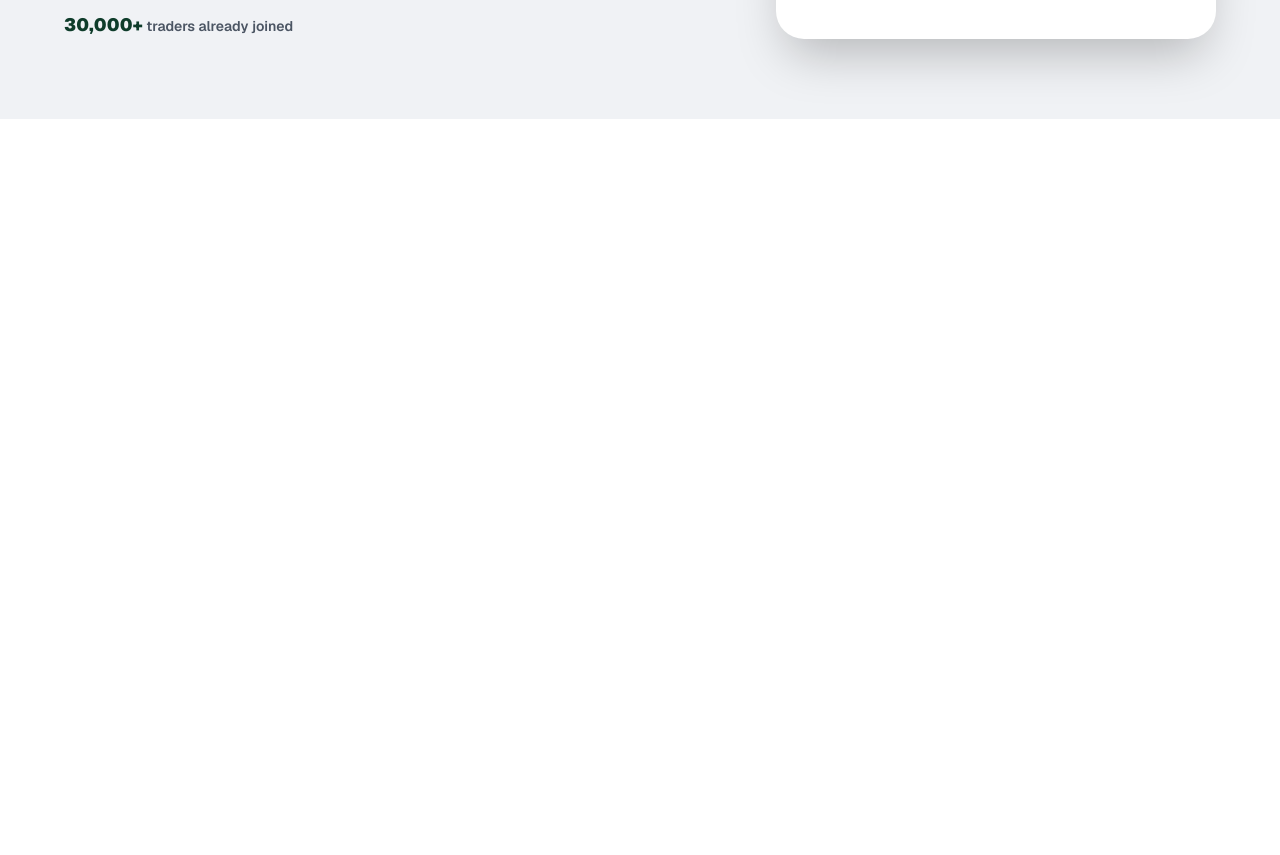
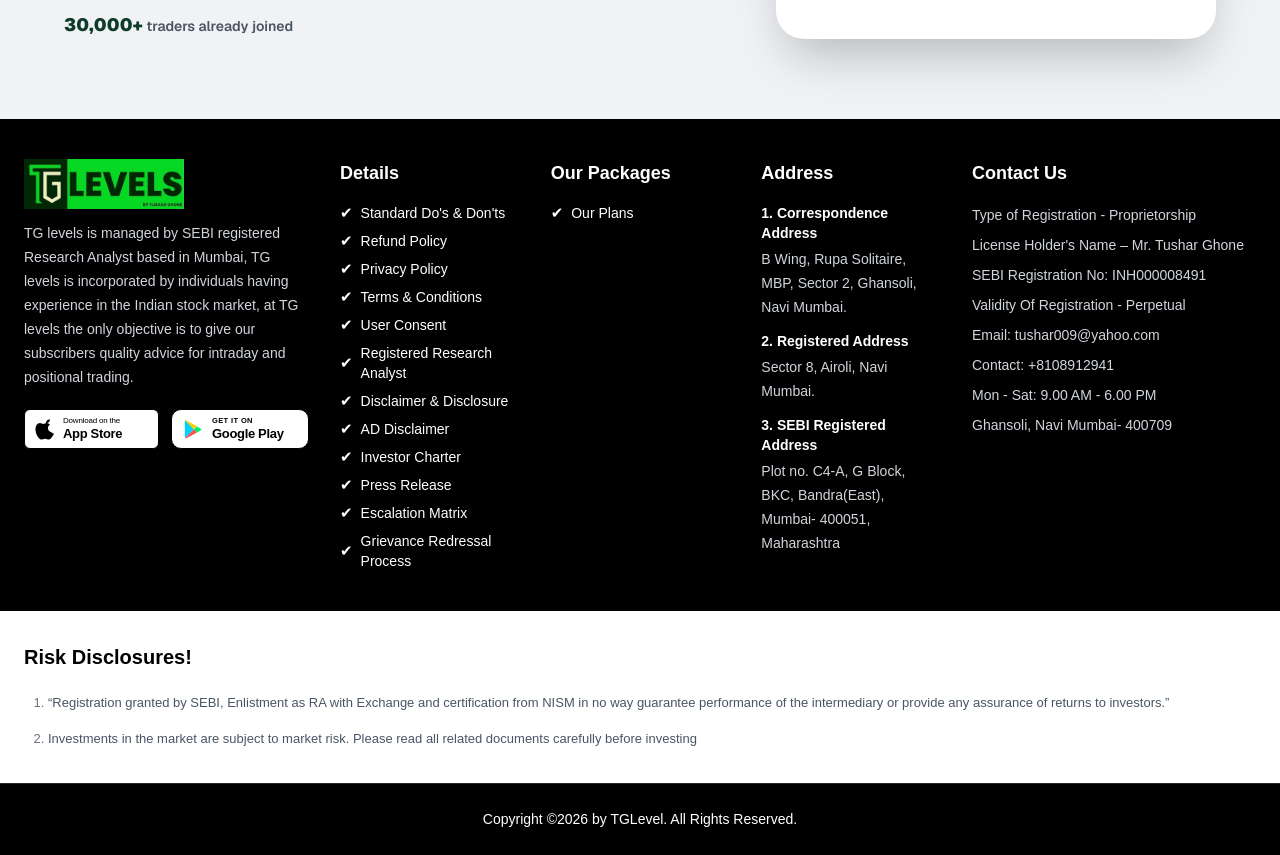
Before and after one commit to Suvesh0707/landingpage, a Next.js app: page / in a window 1280 px wide. Shown: the part 1363-2218 px from the top of the page. Before the commit the page ends 1482 px from the top, so only its background shows below. Built offline with nearby package versions, Linux system fonts and the light colour scheme.

Commit message:
added footer

```diff
--- a/src/app/page.tsx
+++ b/src/app/page.tsx
@@ -1,10 +1,12 @@
 import React from 'react'
 import Header from '@/component/Header'
+import Footer from '@/component/Footer'
 // import logo from '@/public/images/logo.svg'
 function page() {
   return (
     <div>
       <Header />
+      <Footer />
     </div>
   )
 }
--- /dev/null
+++ b/src/component/FloatingButtons.tsx
@@ -0,0 +1,36 @@
+'use client';
+
+import { useEffect, useState } from 'react';
+
+export default function FloatingButtons() {
+  const [showTop, setShowTop] = useState(false);
+
+  useEffect(() => {
+    const onScroll = () => setShowTop(window.scrollY > 300);
+    onScroll();
+    window.addEventListener('scroll', onScroll);
+    return () => window.removeEventListener('scroll', onScroll);
+  }, []);
+
+  const scrollToTop = () =>
+    window.scrollTo({ top: 0, behavior: 'smooth' });
+
+  return (
+    <>
+      {/* Scroll to top - bottom right */}
+      {showTop && (
+        <button
+          type="button"
+          onClick={scrollToTop}
+          aria-label="Scroll to top"
+          className="fixed bottom-5 right-5 z-50 flex h-11 w-11 items-center justify-center rounded-full bg-zinc-700 text-white shadow-lg transition hover:bg-zinc-600"
+        >
+          <svg viewBox="0 0 24 24" fill="none" stroke="currentColor" strokeWidth="2.5" strokeLinecap="round" strokeLinejoin="round" className="h-5 w-5" aria-hidden="true">
+            <line x1="12" y1="19" x2="12" y2="5" />
+            <polyline points="5 12 12 5 19 12" />
+          </svg>
+        </button>
+      )}
+    </>
+  );
+}
--- /dev/null
+++ b/src/component/Footer.tsx
@@ -0,0 +1,194 @@
+import Image from 'next/image';
+import FloatingButtons from './FloatingButtons';
+
+const detailLinks = [
+  "Standard Do's & Don'ts",
+  'Refund Policy',
+  'Privacy Policy',
+  'Terms & Conditions',
+  'User Consent',
+  'Registered Research Analyst',
+  'Disclaimer & Disclosure',
+  'AD Disclaimer',
+  'Investor Charter',
+  'Press Release',
+  'Escalation Matrix',
+  'Grievance Redressal Process',
+];
+
+const addressBlocks = [
+  {
+    title: '1. Correspondence Address',
+    body: 'B Wing, Rupa Solitaire, MBP, Sector 2, Ghansoli, Navi Mumbai.',
+  },
+  {
+    title: '2. Registered Address',
+    body: 'Sector 8, Airoli, Navi Mumbai.',
+  },
+  {
+    title: '3. SEBI Registered Address',
+    body: 'Plot no. C4-A, G Block, BKC, Bandra(East), Mumbai- 400051, Maharashtra',
+  },
+];
+
+const contactInfo = [
+  'Type of Registration - Proprietorship',
+  "License Holder's Name – Mr. Tushar Ghone",
+  'SEBI Registration No: INH000008491',
+  'Validity Of Registration - Perpetual',
+  'Email: tushar009@yahoo.com',
+  'Contact: +8108912941',
+  'Mon - Sat: 9.00 AM - 6.00 PM',
+  'Ghansoli, Navi Mumbai- 400709',
+];
+
+const CheckIcon = () => (
+  <span className="flex-shrink-0 text-[15px] leading-5 text-white" aria-hidden="true">
+    &#10004;
+  </span>
+);
+
+const SectionHeading = ({ children }: { children: React.ReactNode }) => (
+  <h3 className="mb-4 text-lg font-bold text-white">{children}</h3>
+);
+
+export default function Footer() {
+  return (
+    <footer className="w-full bg-black text-white">
+      <div className="mx-auto max-w-7xl px-4 py-10 sm:px-6">
+        <div className="grid grid-cols-1 gap-x-8 gap-y-8 sm:grid-cols-2 lg:grid-cols-12">
+          {/* Brand */}
+          <div className="lg:col-span-3 sm:col-span-2 flex flex-col items-start text-left">
+            <Image
+              src="/img.png"
+              alt="TG Levels"
+              width={160}
+              height={48}
+              className="h-auto w-40"
+            />
+            <p className="mt-3 text-sm leading-6 text-gray-300 text-left">
+              TG levels is managed by SEBI registered Research Analyst based in
+              Mumbai, TG levels is incorporated by individuals having experience
+              in the Indian stock market, at TG levels the only objective is to
+              give our subscribers quality advice for intraday and positional
+              trading.
+            </p>
+            <div className="mt-5 flex flex-row flex-nowrap items-center justify-start gap-3 w-full">
+              <a
+                href="https://apps.apple.com/us/app/tg-levels-stock-market-mentor/id6754587128"
+                target="_blank"
+                rel="noopener noreferrer"
+                aria-label="Download on the App Store"
+                className="inline-flex items-center justify-start gap-1.5 w-[135px] h-[40px] rounded-[6px] bg-white border border-black text-black px-2.5 hover:bg-zinc-50 transition-colors flex-shrink-0"
+              >
+                <svg viewBox="0 0 24 24" fill="currentColor" className="h-5.5 w-5.5 text-black flex-shrink-0" aria-hidden="true">
+                  <path d="M16.365 1.43c0 1.14-.42 2.2-1.12 2.98-.84.95-2.21 1.68-3.34 1.59-.14-1.12.42-2.3 1.07-3.03.74-.84 2.07-1.47 3.21-1.54.02.01.18.01.18 0zM20.6 17.07c-.55 1.27-.81 1.84-1.52 2.97-.99 1.57-2.38 3.52-4.1 3.54-1.53.01-1.92-.99-4-.98-2.08.01-2.51 1-4.04.99-1.72-.02-3.04-1.78-4.03-3.35-2.77-4.39-3.06-9.54-1.35-12.28.96-1.57 2.48-2.49 3.91-2.49 1.46 0 2.38 1 3.59 1 1.17 0 1.88-1 3.57-1 1.28 0 2.63.7 3.6 1.9-3.16 1.73-2.65 6.24.37 7.69z" />
+                </svg>
+                <span className="flex flex-col text-left leading-none">
+                  <span className="text-[8px] font-medium text-black tracking-tight mb-[2px]">Download on the</span>
+                  <span className="text-[13px] font-bold text-black tracking-tight">App Store</span>
+                </span>
+              </a>
+              <a
+                href="https://play.google.com/store/apps/details?id=com.tglevels.user&hl=en_IN"
+                target="_blank"
+                rel="noopener noreferrer"
+                aria-label="Get it on Google Play"
+                className="inline-flex items-center justify-start gap-2 w-[138px] h-[40px] rounded-[10px] bg-white border border-black text-black px-2.5 hover:bg-zinc-50 transition-colors flex-shrink-0"
+              >
+                <svg viewBox="0 0 24 24" className="h-5.5 w-5.5 flex-shrink-0" aria-hidden="true">
+                  <path fill="#00d2ff" d="M3.6 2.2C3.3 2.5 3.1 3 3.1 3.6v16.8c0 .6.2 1.1.5 1.4l.1.1L13 12.6v-.2L3.6 2.2z" />
+                  <path fill="#00f076" d="M16.3 15.9l-3.3-3.3v-.2l3.3-3.3.1.1 3.9 2.2c1.1.6 1.1 1.6 0 2.3l-3.9 2.2-.1z" />
+                  <path fill="#fc4f4f" d="M16.4 15.8L13 12.4 3.6 21.8c.4.4 1 .4 1.7.1l11.1-6.1z" />
+                  <path fill="#ffce00" d="M16.4 9L5.3 2.9c-.7-.4-1.3-.3-1.7.1L13 12.4 16.4 9z" />
+                </svg>
+                <span className="flex flex-col text-left leading-none">
+                  <span className="text-[7.5px] uppercase font-bold text-black tracking-wider mb-[2.5px]">GET IT ON</span>
+                  <span className="text-[13px] font-bold text-black tracking-tight">Google Play</span>
+                </span>
+              </a>
+            </div>
+          </div>
+
+          {/* Details */}
+          <div className="lg:col-span-2">
+            <SectionHeading>Details</SectionHeading>
+            <ul className="space-y-2 text-sm">
+              {detailLinks.map((link) => (
+                <li key={link}>
+                  <a href="#" className="flex items-center gap-2 text-white transition hover:text-green-400">
+                    <CheckIcon />
+                    <span>{link}</span>
+                  </a>
+                </li>
+              ))}
+            </ul>
+          </div>
+
+          {/* Our Packages */}
+          <div className="lg:col-span-2">
+            <SectionHeading>Our Packages</SectionHeading>
+            <ul className="space-y-2 text-sm">
+              <li>
+                <a href="#" className="flex items-center gap-2 text-white transition hover:text-green-400">
+                  <CheckIcon />
+                  <span>Our Plans</span>
+                </a>
+              </li>
+            </ul>
+          </div>
+
+          {/* Address */}
+          <div className="lg:col-span-2">
+            <SectionHeading>Address</SectionHeading>
+            <div className="space-y-3 text-sm">
+              {addressBlocks.map((block) => (
+                <div key={block.title}>
+                  <p className="font-bold text-white">{block.title}</p>
+                  <p className="mt-1 leading-6 text-gray-300">{block.body}</p>
+                </div>
+              ))}
+            </div>
+          </div>
+
+          {/* Contact Us */}
+          <div className="lg:col-span-3">
+            <SectionHeading>Contact Us</SectionHeading>
+            <ul className="space-y-1.5 text-sm leading-6 text-gray-300">
+              {contactInfo.map((info) => (
+                <li key={info} className="whitespace-nowrap">{info}</li>
+              ))}
+            </ul>
+          </div>
+        </div>
+      </div>
+
+      {/* Risk Disclosures */}
+      <div className="w-full bg-white text-gray-700">
+        <div className="mx-auto max-w-7xl px-4 py-8 sm:px-6">
+          <h3 className="mb-5 text-xl font-bold text-black">Risk Disclosures!</h3>
+          <ol className="list-decimal space-y-3 pl-6 text-[13px] leading-6 text-gray-600 marker:text-gray-500">
+            <li>
+              &ldquo;Registration granted by SEBI, Enlistment as RA with Exchange
+              and certification from NISM in no way guarantee performance of the
+              intermediary or provide any assurance of returns to investors.&rdquo;
+            </li>
+            <li>
+              Investments in the market are subject to market risk. Please read
+              all related documents carefully before investing
+            </li>
+          </ol>
+        </div>
+      </div>
+
+      {/* Copyright */}
+      <div className="w-full bg-black border-t border-zinc-800">
+        <div className="mx-auto max-w-7xl px-4 py-6 text-center text-sm leading-relaxed text-white sm:px-6">
+          <p>Copyright &copy;{new Date().getFullYear()} by TGLevel. All Rights Reserved.</p>
+        </div>
+      </div>
+
+      <FloatingButtons />
+    </footer>
+  );
+}
```
